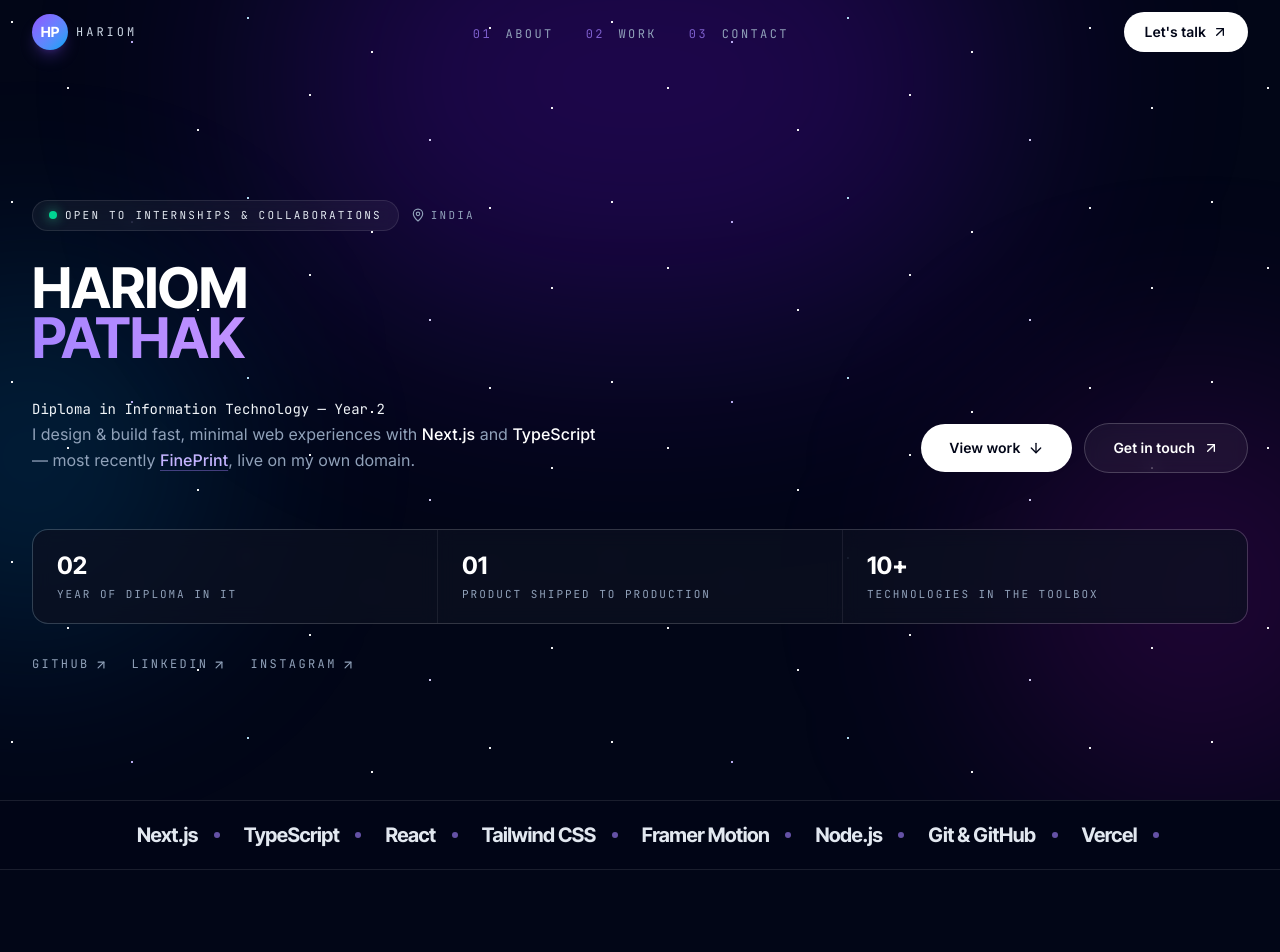
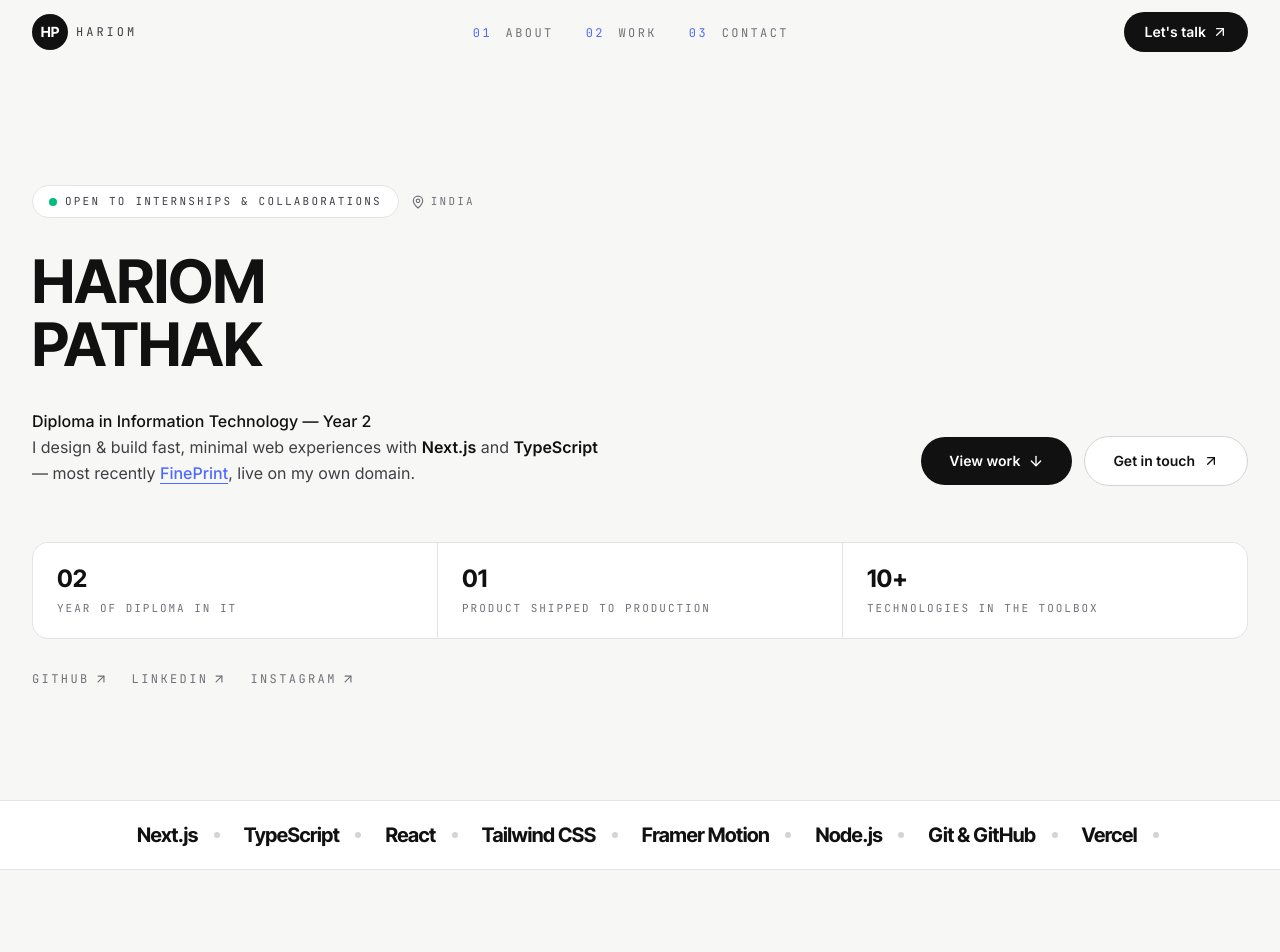
Before and after one commit to hariompathak50339/portfolio, a Next.js app: page / in a window 1280 px wide. Shown: the top 952 px of the page. Built offline with nearby package versions, Linux system fonts and the light colour scheme.

Commit message:
Minimal premium professional theme: warm off-white, clean typography

```diff
--- a/src/app/globals.css
+++ b/src/app/globals.css
@@ -1,25 +1,26 @@
 @import "tailwindcss";
 
 @theme {
-  --font-display: var(--font-display), ui-sans-serif, system-ui, sans-serif;
-  --font-sans: var(--font-sans), ui-sans-serif, system-ui, sans-serif;
+  --font-display: var(--font-display), "Inter", ui-sans-serif, system-ui, sans-serif;
+  --font-sans: var(--font-sans), "Inter", ui-sans-serif, system-ui, sans-serif;
   --font-mono: var(--font-mono), ui-monospace, monospace;
 }
 
 html,
 body {
-  background: #020617;
-  color: #f1f5f9;
+  background: #F7F7F5;
+  color: #3F3F46;
   overflow-x: hidden;
 }
 
 body {
-  font-family: var(--font-sans), ui-sans-serif, system-ui, sans-serif;
+  font-family: var(--font-sans), "Inter", ui-sans-serif, system-ui, sans-serif;
   -webkit-font-smoothing: antialiased;
+  line-height: 1.7;
 }
 
 ::selection {
-  background: #7c3aed;
+  background: #4F6BFF;
   color: #ffffff;
 }
 
@@ -28,20 +29,20 @@ body {
   width: 10px;
 }
 ::-webkit-scrollbar-track {
-  background: #020617;
+  background: #F7F7F5;
 }
 ::-webkit-scrollbar-thumb {
-  background: #334155;
+  background: #D4D4D8;
   border-radius: 8px;
-  border: 2px solid #020617;
+  border: 2px solid #F7F7F5;
 }
 ::-webkit-scrollbar-thumb:hover {
-  background: #7c3aed;
+  background: #A1A1AA;
 }
 
-/* ---- outlined display text ---- */
+/* ---- outlined display text: subtle premium outline ---- */
 .text-outline {
-  -webkit-text-stroke: 1.5px rgba(241, 245, 249, 0.25);
+  -webkit-text-stroke: 1.5px rgba(17, 17, 17, 0.14);
   color: transparent;
 }
 @media (min-width: 768px) {
@@ -50,49 +51,10 @@ body {
   }
 }
 
-/* ---- background grid ---- */
+/* ---- background grid: keep minimal, unused by default ---- */
 .bg-grid {
   background-image:
-    linear-gradient(to right, rgba(148, 163, 184, 0.07) 1px, transparent 1px),
-    linear-gradient(to bottom, rgba(148, 163, 184, 0.07) 1px, transparent 1px);
+    linear-gradient(to right, rgba(17, 17, 17, 0.04) 1px, transparent 1px),
+    linear-gradient(to bottom, rgba(17, 17, 17, 0.04) 1px, transparent 1px);
   background-size: 72px 72px;
 }
-
-/* ---- universe stars ---- */
-@keyframes twinkle {
-  0%, 100% { opacity: 0.2; }
-  50% { opacity: 1; }
-}
-
-@keyframes shooting {
-  0% { transform: translateX(0) translateY(0); opacity: 0; }
-  5% { opacity: 1; }
-  20% { transform: translateX(-220px) translateY(120px); opacity: 0; }
-  100% { transform: translateX(-220px) translateY(120px); opacity: 0; }
-}
-
-.stars-layer {
-  background-image:
-    radial-gradient(1px 1px at 12px 22px, #fff 100%, transparent 100%),
-    radial-gradient(1px 1px at 68px 88px, #fff 100%, transparent 100%),
-    radial-gradient(1.5px 1.5px at 132px 42px, #c4b5fd 100%, transparent 100%),
-    radial-gradient(1px 1px at 198px 130px, #fff 100%, transparent 100%),
-    radial-gradient(1px 1px at 248px 18px, #bae6fd 100%, transparent 100%),
-    radial-gradient(1.5px 1.5px at 310px 95px, #fff 100%, transparent 100%),
-    radial-gradient(1px 1px at 372px 52px, #fff 100%, transparent 100%),
-    radial-gradient(1px 1px at 430px 140px, #ddd6fe 100%, transparent 100%),
-    radial-gradient(1.5px 1.5px at 490px 28px, #fff 100%, transparent 100%),
-    radial-gradient(1px 1px at 552px 108px, #fff 100%, transparent 100%);
-  background-size: 600px 180px;
-}
-
-.stars-twinkle-1 {
-  animation: twinkle 3.5s ease-in-out infinite;
-}
-.stars-twinkle-2 {
-  animation: twinkle 5s ease-in-out infinite reverse;
-}
-
-.shooting-star {
-  animation: shooting 7s linear infinite;
-}
--- a/src/app/layout.tsx
+++ b/src/app/layout.tsx
@@ -34,14 +34,14 @@ export const metadata: Metadata = {
 };
 
 export const viewport: Viewport = {
-  themeColor: "#020617",
+  themeColor: "#F7F7F5",
 };
 
 export default function RootLayout({ children }: { children: React.ReactNode }) {
   return (
     <html lang="en">
       <body
-        className={`${display.variable} ${sans.variable} ${mono.variable} bg-[#020617] text-slate-100 antialiased`}
+        className={`${display.variable} ${sans.variable} ${mono.variable} bg-[#F7F7F5] text-[#3F3F46] antialiased`}
       >
         {children}
       </body>
--- a/src/app/page.tsx
+++ b/src/app/page.tsx
@@ -5,13 +5,10 @@ import About from "@/components/About";
 import Projects from "@/components/Projects";
 import Contact from "@/components/Contact";
 import Footer from "@/components/Footer";
-import Starfield from "@/components/Starfield";
 
 export default function Home() {
   return (
-    <div className="relative min-h-screen bg-[#020617] text-slate-100">
-      <Starfield />
-      <div className="relative z-10">
+    <div className="min-h-screen bg-[#F7F7F5] text-[#3F3F46]">
       <Navbar />
       <main>
         <Hero />
@@ -22,6 +19,5 @@ export default function Home() {
       </main>
       <Footer />
     </div>
-    </div>
   );
 }
--- a/src/components/Hero.tsx
+++ b/src/components/Hero.tsx
@@ -3,40 +3,40 @@ import { profile, socials, stats } from "@/data/portfolio";
 
 export default function Hero() {
   return (
-    <section id="top" className="relative flex min-h-svh flex-col">
+    <section id="top" className="relative flex min-h-svh flex-col bg-[#F7F7F5]">
       <div className="relative mx-auto flex w-full max-w-7xl flex-1 flex-col justify-center px-5 pt-28 pb-10 sm:px-8">
         {/* status row */}
         <div className="flex flex-wrap items-center gap-3">
-          <span className="inline-flex items-center gap-2 rounded-full border border-white/10 bg-white/5 px-4 py-1.5 font-mono text-[11px] tracking-[0.2em] text-slate-200 uppercase backdrop-blur-sm">
-            <span className="h-2 w-2 rounded-full bg-emerald-400 shadow-[0_0_12px_rgba(52,211,153,0.8)]" />
+          <span className="inline-flex items-center gap-2 rounded-full border border-zinc-200 bg-white px-4 py-1.5 font-mono text-[11px] tracking-[0.2em] text-[#3F3F46] uppercase">
+            <span className="h-2 w-2 rounded-full bg-emerald-500" />
             {profile.availability}
           </span>
-          <span className="inline-flex items-center gap-1.5 font-mono text-[11px] tracking-[0.2em] text-slate-400 uppercase">
+          <span className="inline-flex items-center gap-1.5 font-mono text-[11px] tracking-[0.2em] text-[#71717A] uppercase">
             <MapPin className="h-3.5 w-3.5" /> {profile.location}
           </span>
         </div>
 
         {/* name */}
-        <h1 className="font-display mt-8 leading-[0.9] font-bold tracking-tighter text-white">
-          <span className="block text-[clamp(1.75rem,5vw,3.5rem)]">HARIOM</span>
-            <span className="block bg-gradient-to-r from-violet-400 via-fuchsia-300 to-sky-300 bg-clip-text text-[clamp(1.75rem,5vw,3.5rem)] text-transparent">
+        <h1 className="font-display mt-8 leading-[1.05] font-bold tracking-tight text-[#111111]">
+          <span className="block text-[clamp(2rem,5vw,3.75rem)]">HARIOM</span>
+            <span className="block text-[clamp(2rem,5vw,3.75rem)]">
               PATHAK
             </span>
         </h1>
 
         {/* sub */}
         <div className="mt-8 flex flex-col gap-8 md:flex-row md:items-end md:justify-between">
-            <p className="max-w-xl text-sm leading-relaxed text-slate-400 sm:text-base">
-            <span className="font-mono text-sm text-slate-100">{profile.tagline}</span>
+            <p className="max-w-xl text-base leading-relaxed text-[#3F3F46]">
+            <span className="font-medium text-[#111111]">{profile.tagline}</span>
             <br />
             I design & build fast, minimal web experiences with{" "}
-            <span className="font-medium text-white">Next.js</span> and{" "}
-            <span className="font-medium text-white">TypeScript</span> — most recently{" "}
+            <span className="font-semibold text-[#111111]">Next.js</span> and{" "}
+            <span className="font-semibold text-[#111111]">TypeScript</span> — most recently{" "}
             <a
               href="https://fineprint.hariompathak.in"
               target="_blank"
               rel="noreferrer"
-                className="font-medium text-violet-300 underline decoration-violet-400/40 underline-offset-4 hover:text-violet-200 hover:decoration-violet-300"
+                className="font-medium text-[#4F6BFF] underline underline-offset-4 hover:opacity-80"
             >
               FinePrint
             </a>
@@ -45,14 +45,14 @@ export default function Hero() {
           <div className="flex flex-wrap items-center gap-3">
             <a
               href="#work"
-              className="inline-flex items-center gap-2 rounded-full bg-white px-7 py-3.5 text-sm font-semibold text-slate-950 transition-colors hover:bg-violet-200"
+              className="inline-flex items-center gap-2 rounded-full bg-[#111111] px-7 py-3.5 text-sm font-semibold text-white transition-colors hover:bg-[#3F3F46]"
             >
               View work
               <ArrowDown className="h-4 w-4" />
             </a>
             <a
               href="#contact"
-              className="inline-flex items-center gap-2 rounded-full border border-white/20 bg-white/5 px-7 py-3.5 text-sm font-semibold text-white backdrop-blur-sm transition-colors hover:border-violet-400/60 hover:bg-violet-500/20"
+              className="inline-flex items-center gap-2 rounded-full border border-zinc-300 bg-white px-7 py-3.5 text-sm font-semibold text-[#111111] transition-colors hover:border-[#111111]"
             >
               Get in touch
               <ArrowUpRight className="h-4 w-4" />
@@ -61,11 +61,11 @@ export default function Hero() {
         </div>
 
         {/* stats */}
-        <div className="mt-14 grid grid-cols-1 gap-px overflow-hidden rounded-2xl border border-white/10 bg-white/10 sm:grid-cols-3">
+        <div className="mt-14 grid grid-cols-1 gap-px overflow-hidden rounded-2xl border border-zinc-200 bg-zinc-200 sm:grid-cols-3">
           {stats.map((s) => (
-            <div key={s.label} className="bg-slate-950/70 px-6 py-5 backdrop-blur-sm">
-              <p className="font-display text-2xl font-bold text-white">{s.value}</p>
-              <p className="mt-1 font-mono text-[11px] tracking-[0.18em] text-slate-400 uppercase">
+            <div key={s.label} className="bg-white px-6 py-5">
+              <p className="font-display text-2xl font-bold text-[#111111]">{s.value}</p>
+              <p className="mt-1 font-mono text-[11px] tracking-[0.18em] text-[#71717A] uppercase">
                 {s.label}
               </p>
             </div>
@@ -80,7 +80,7 @@ export default function Hero() {
               href={s.href}
               target="_blank"
               rel="noreferrer"
-              className="font-mono text-xs tracking-[0.2em] text-slate-400 uppercase transition-colors hover:text-white"
+              className="font-mono text-xs tracking-[0.2em] text-[#71717A] uppercase transition-colors hover:text-[#4F6BFF]"
             >
               {s.label}
               <ArrowUpRight className="ml-1 inline h-3.5 w-3.5" />
--- a/src/components/Marquee.tsx
+++ b/src/components/Marquee.tsx
@@ -2,14 +2,14 @@ import { marqueeItems } from "@/data/portfolio";
 
 export default function Marquee() {
   return (
-    <div className="relative overflow-hidden border-y border-white/10 bg-slate-950/70 py-5 backdrop-blur-sm">
+    <div className="relative overflow-hidden border-y border-zinc-200 bg-white py-5">
       <div className="mx-auto flex max-w-7xl flex-wrap items-center justify-center gap-x-2 gap-y-3 px-5">
         {marqueeItems.map((item) => (
           <span key={item} className="flex items-center">
-            <span className="font-display px-4 text-lg font-bold tracking-tight whitespace-nowrap text-slate-200 sm:text-xl">
+            <span className="font-display px-4 text-lg font-bold tracking-tight whitespace-nowrap text-[#111111] sm:text-xl">
               {item}
             </span>
-            <span className="h-1.5 w-1.5 rounded-full bg-violet-400/60" aria-hidden />
+            <span className="h-1.5 w-1.5 rounded-full bg-zinc-300" aria-hidden />
           </span>
         ))}
       </div>
--- a/src/components/Navbar.tsx
+++ b/src/components/Navbar.tsx
@@ -20,16 +20,16 @@ export default function Navbar() {
       <header
         className={`fixed inset-x-0 top-0 z-[80] ${
           scrolled
-            ? "border-b border-white/10 bg-slate-950/80 backdrop-blur-xl"
+            ? "border-b border-zinc-200 bg-[#F7F7F5]/90 backdrop-blur-xl"
             : "border-b border-transparent bg-transparent"
         }`}
       >
         <nav className="mx-auto flex h-16 max-w-7xl items-center justify-between px-5 sm:px-8">
           <a href="#top" className="flex items-center gap-2">
-            <span className="font-display flex h-9 w-9 items-center justify-center rounded-full bg-gradient-to-br from-violet-500 to-sky-500 text-sm font-bold text-white shadow-lg shadow-violet-500/25">
+            <span className="font-display flex h-9 w-9 items-center justify-center rounded-full bg-[#111111] text-sm font-bold text-white">
               HP
             </span>
-            <span className="font-mono text-xs tracking-[0.25em] text-slate-300 uppercase">
+            <span className="font-mono text-xs tracking-[0.25em] text-[#3F3F46] uppercase">
               hariom
             </span>
           </a>
@@ -39,9 +39,9 @@ export default function Navbar() {
               <li key={link.href}>
                 <a
                   href={link.href}
-                  className="font-mono text-xs tracking-[0.2em] text-slate-400 uppercase transition-colors hover:text-white"
+                  className="font-mono text-xs tracking-[0.2em] text-[#71717A] uppercase transition-colors hover:text-[#111111]"
                 >
-                  <span className="mr-1 text-violet-400/70">0{i + 1}</span> {link.label}
+                  <span className="mr-1 text-[#4F6BFF]">0{i + 1}</span> {link.label}
                 </a>
               </li>
             ))}
@@ -50,7 +50,7 @@ export default function Navbar() {
           <div className="flex items-center gap-3">
             <a
               href="#contact"
-              className="hidden items-center gap-1.5 rounded-full bg-white px-5 py-2.5 text-sm font-semibold text-slate-950 transition-colors hover:bg-violet-200 md:inline-flex"
+              className="hidden items-center gap-1.5 rounded-full bg-[#111111] px-5 py-2.5 text-sm font-semibold text-white transition-colors hover:bg-[#3F3F46] md:inline-flex"
             >
               Let&apos;s talk
               <ArrowUpRight className="h-4 w-4" />
@@ -58,7 +58,7 @@ export default function Navbar() {
             <button
               onClick={() => setOpen(true)}
               aria-label="Open menu"
-              className="flex h-10 w-10 items-center justify-center rounded-full border border-white/15 text-white md:hidden"
+              className="flex h-10 w-10 items-center justify-center rounded-full border border-zinc-300 text-[#111111] md:hidden"
             >
               <Menu className="h-5 w-5" />
             </button>
@@ -68,15 +68,15 @@ export default function Navbar() {
 
       {/* mobile menu */}
       {open && (
-        <div className="fixed inset-0 z-[110] flex flex-col bg-slate-950 md:hidden">
+        <div className="fixed inset-0 z-[110] flex flex-col bg-[#F7F7F5] md:hidden">
           <div className="flex h-16 items-center justify-between px-5">
-            <span className="font-mono text-xs tracking-[0.25em] text-slate-400 uppercase">
+            <span className="font-mono text-xs tracking-[0.25em] text-[#71717A] uppercase">
               Menu
             </span>
             <button
               onClick={() => setOpen(false)}
               aria-label="Close menu"
-              className="flex h-10 w-10 items-center justify-center rounded-full border border-white/15 text-white"
+              className="flex h-10 w-10 items-center justify-center rounded-full border border-zinc-300 text-[#111111]"
             >
               <X className="h-5 w-5" />
             </button>
@@ -87,16 +87,16 @@ export default function Navbar() {
                 key={link.href + link.label}
                 href={link.href}
                 onClick={() => setOpen(false)}
-                className="font-display border-b border-white/10 py-4 text-3xl font-bold tracking-tight text-white"
+                className="font-display border-b border-zinc-200 py-4 text-3xl font-bold tracking-tight text-[#111111]"
               >
-                <span className="font-mono mr-3 text-sm font-normal text-violet-400/70">
+                <span className="font-mono mr-3 text-sm font-normal text-[#4F6BFF]">
                   0{i + 1}
                 </span>
                 {link.label}
               </a>
             ))}
           </nav>
-          <p className="px-8 pb-10 font-mono text-xs tracking-widest text-slate-500 uppercase">
+          <p className="px-8 pb-10 font-mono text-xs tracking-widest text-[#71717A] uppercase">
             {profile.availability}
           </p>
         </div>
```
Also changed, not shown: src/components/About.tsx (+25 -25 lines), src/components/Contact.tsx (+32 -32 lines), src/components/Footer.tsx (+12 -12 lines), src/components/Projects.tsx (+23 -23 lines), src/components/SectionHeading.tsx (+4 -4 lines). Lines whose indentation alone changed are shown as unchanged.
